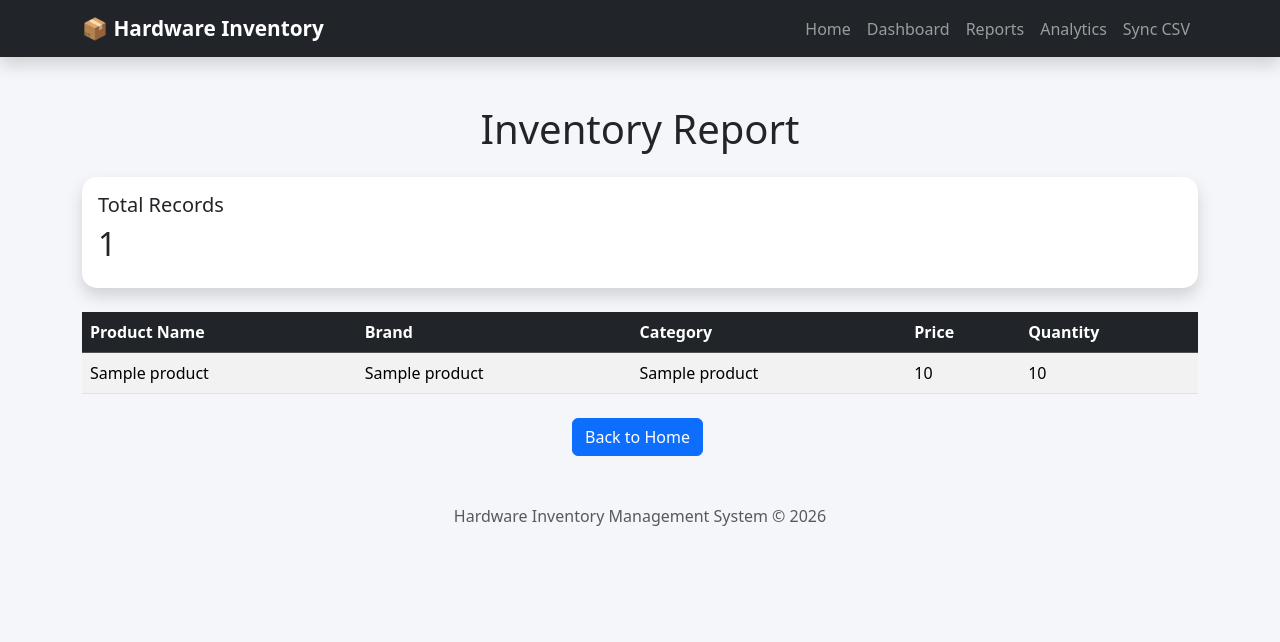
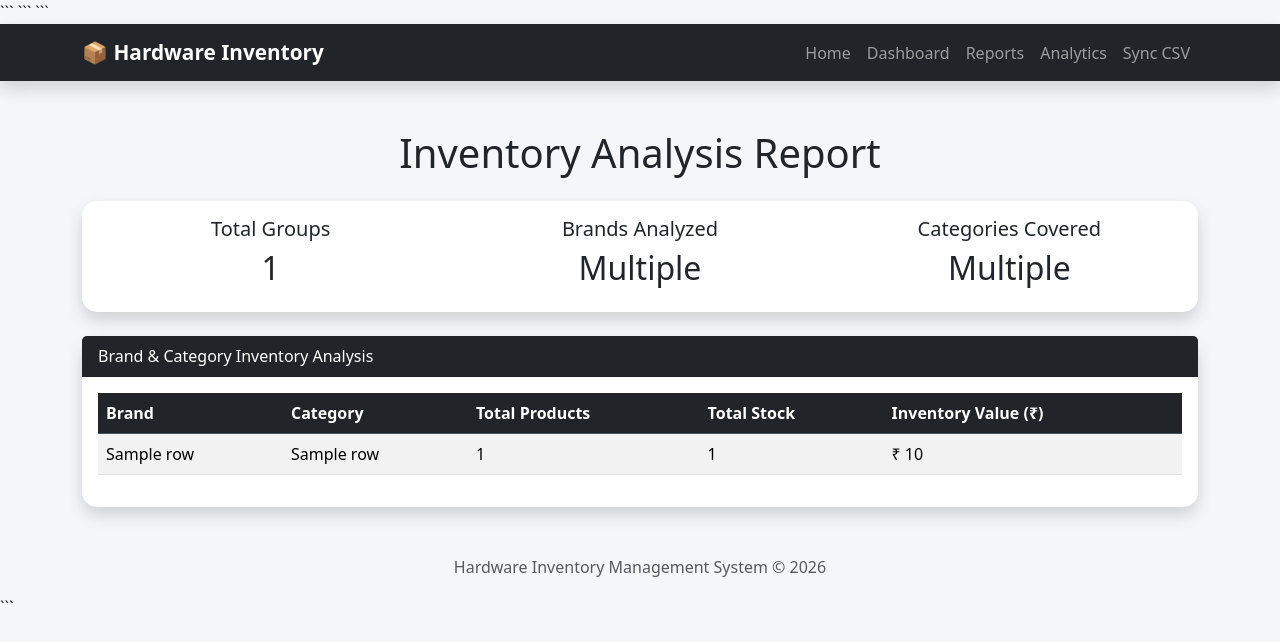
Before and after one commit to Dushyantcoder07/hardware_inventory, a Flask app: template templates/reports.html in a window 1280 px wide. Shown: the top 642 px of the page. Run offline with Flask 3, Linux system fonts and the light colour scheme; the template is opened without the code that fills it: most values are stand-ins (such as "Sample title", 1, 10 or a date in 2020).

Commit message:
impressive join table

````diff
--- a/app.py
+++ b/app.py
@@ -1,7 +1,8 @@
-from flask import Flask, render_template,request,redirect
+from flask import Flask, render_template, request, redirect
 from database import get_connection
 
 app = Flask(__name__)
+
 
 @app.route("/")
 def home():
@@ -13,23 +14,19 @@ def home():
 
     if search:
         cursor.execute(
-            "SELECT * FROM Products WHERE ProductName LIKE ?",
-            ('%' + search + '%',)
+            "SELECT * FROM Products WHERE ProductName LIKE ?", ("%" + search + "%",)
         )
     else:
-        cursor.execute(
-            "SELECT * FROM Products"
-        )
+        cursor.execute("SELECT * FROM Products")
 
     products = cursor.fetchall()
 
     conn.close()
 
     return render_template(
-        "index.html",
-        products=products,
-        total_products=len(products)
+        "index.html", products=products, total_products=len(products)
     )
+
 
 @app.route("/dashboard")
 def dashboard():
@@ -55,10 +52,11 @@ def dashboard():
         "dashboard.html",
         total_products=total_products,
         total_stock=total_stock,
-        total_brands=total_brands
+        total_brands=total_brands,
     )
 
-@app.route("/add",methods=["GET","POST"])
+
+@app.route("/add", methods=["GET", "POST"])
 def add_product():
 
     if request.method == "POST":
@@ -71,10 +69,12 @@ def add_product():
         conn = get_connection()
         cursor = conn.cursor()
 
-        cursor.execute(""" INSERT INTO Products
+        cursor.execute(
+            """ INSERT INTO Products
             (ProductName, Brand, Category, Price, Quantity)
             VALUES (?, ?, ?, ?, ?)""",
-            (product_name,brand,category,price,quantity))
+            (product_name, brand, category, price, quantity),
+        )
 
         conn.commit()
         conn.close()
@@ -83,14 +83,13 @@ def add_product():
 
     return render_template("add_product.html")
 
-@app.route("/edit/<int:id>",methods=["GET","POST"])
+
+@app.route("/edit/<int:id>", methods=["GET", "POST"])
 def edit_product(id):
     conn = get_connection()
     cursor = conn.cursor()
 
-    cursor.execute(
-        "SELECT * FROM Products WHERE ProductID = ?",(id,)
-    )
+    cursor.execute("SELECT * FROM Products WHERE ProductID = ?", (id,))
 
     product = cursor.fetchone()
 
@@ -105,7 +104,8 @@ def edit_product(id):
         conn = get_connection()
         cursor = conn.cursor()
 
-        cursor.execute("""
+        cursor.execute(
+            """
                 UPDATE Products
                 SET ProductName=?,
                 Brand=?,
@@ -113,14 +113,9 @@ def edit_product(id):
                 Price=?,
                 Quantity=?
             WHERE ProductID=?
-        """, (
-        product_name,
-        brand,
-        category,
-        price,
-        quantity,
-        id
-    ))
+        """,
+            (product_name, brand, category, price, quantity, id),
+        )
 
         conn.commit()
         conn.close()
@@ -128,41 +123,41 @@ def edit_product(id):
         return redirect("/")
     return render_template("edit_product.html", product=product)
 
+
 @app.route("/delete/<int:id>")
 def delete_product(id):
     conn = get_connection()
     cursor = conn.cursor()
 
-    cursor.execute(
-                  "DELETE FROM Products WHERE ProductID=?",(id,))
+    cursor.execute("DELETE FROM Products WHERE ProductID=?", (id,))
 
     conn.commit()
     conn.close()
     return redirect("/")
 
+
 @app.route("/analytics")
 def analytics():
 
-    #importing pandas
+    # importing pandas
     import pandas as pd
+
     conn = get_connection()
     query = """SELECT Category,
                 COUNT(*) AS ProductCount
                 FROM Products
                 GROUP BY Category"""
 
-    df = pd.read_sql(query,conn)
+    df = pd.read_sql(query, conn)
 
     conn.close()
 
-    #importing matplot for graph
+    # importing matplot for graph
     import matplotlib.pyplot as plt
-    plt.figure(figsize=(10,6))
 
-    plt.bar(
-    df["Category"],
-    df["ProductCount"]
-    )
+    plt.figure(figsize=(10, 6))
+
+    plt.bar(df["Category"], df["ProductCount"])
 
     plt.title("Products by Category")
     plt.xlabel("Category")
@@ -176,7 +171,7 @@ def analytics():
 
     plt.close()
 
-    #GRAPH-2
+    # GRAPH-2
 
     conn = get_connection()
 
@@ -190,12 +185,9 @@ def analytics():
 
     conn.close()
 
-    plt.figure(figsize=(10,8))
+    plt.figure(figsize=(10, 8))
 
-    plt.barh(
-    df2["Brand"],
-    df2["TotalStock"]
-    )
+    plt.barh(df2["Brand"], df2["TotalStock"])
 
     plt.title("Stock by Brand")
     plt.xlabel("Total Stock")
@@ -210,27 +202,38 @@ def analytics():
     plt.close()
     return render_template("analytics.html")
 
+
 @app.route("/reports")
 def reports():
 
-    conn= get_connection()
+    conn = get_connection()
     cursor = conn.cursor()
 
     cursor.execute("""
-    SELECT
-        p.ProductName,
-        b.BrandName,
-        c.CategoryName,
-        p.Price,
-        p.Quantity
+        SELECT
+            b.BrandName,
+            c.CategoryName,
+            COUNT(*) AS TotalProducts,
+            SUM(p.Quantity) AS TotalStock,
+            SUM(p.Price * p.Quantity) AS InventoryValue
+
         FROM Products p
-    INNER JOIN Brands b
-        ON p.Brand = b.BrandName
-    INNER JOIN Categories c
-        ON p.Category = c.CategoryName
-""")
 
-    report_data= cursor.fetchall()
+        INNER JOIN Brands b
+            ON p.Brand = b.BrandName
+
+        INNER JOIN Categories c
+            ON p.Category = c.CategoryName
+
+        GROUP BY
+            b.BrandName,
+            c.CategoryName
+
+        ORDER BY
+            InventoryValue DESC
+        """)
+
+    report_data = cursor.fetchall()
 
     conn.close()
 
@@ -261,7 +264,7 @@ def import_csv():
                 FROM Products
                 WHERE ProductName = ?
                 """,
-                (product_name,)
+                (product_name,),
             )
 
             existing_product = cursor.fetchone()
@@ -283,8 +286,8 @@ def import_csv():
                         row["Category"],
                         row["Price"],
                         row["Quantity"],
-                        product_name
-                    )
+                        product_name,
+                    ),
                 )
 
             else:
@@ -300,8 +303,8 @@ def import_csv():
                         row["Brand"],
                         row["Category"],
                         row["Price"],
-                        row["Quantity"]
-                    )
+                        row["Quantity"],
+                    ),
                 )
 
         conn.commit()
--- a/templates/reports.html
+++ b/templates/reports.html
@@ -1,16 +1,21 @@
 <!DOCTYPE html>
+
 <html>
 
 <head>
-    <title>Reports</title>
+    <title>Inventory Analysis Report</title>
 
+    ```
     <link href="https://cdn.jsdelivr.net/npm/bootstrap@5.3.3/dist/css/bootstrap.min.css" rel="stylesheet">
 
     <link rel="stylesheet" href="{{ url_for('static', filename='style.css') }}">
+    ```
+
 </head>
 
 <body>
 
+    ```
     <nav class="navbar navbar-expand-lg navbar-dark bg-dark shadow">
 
         <div class="container">
@@ -30,33 +35,23 @@
                 <ul class="navbar-nav ms-auto">
 
                     <li class="nav-item">
-                        <a class="nav-link" href="/">
-                            Home
-                        </a>
+                        <a class="nav-link" href="/">Home</a>
                     </li>
 
                     <li class="nav-item">
-                        <a class="nav-link" href="/dashboard">
-                            Dashboard
-                        </a>
+                        <a class="nav-link" href="/dashboard">Dashboard</a>
                     </li>
 
                     <li class="nav-item">
-                        <a class="nav-link" href="/reports">
-                            Reports
-                        </a>
+                        <a class="nav-link" href="/reports">Reports</a>
                     </li>
 
                     <li class="nav-item">
-                        <a class="nav-link" href="/analytics">
-                            Analytics
-                        </a>
+                        <a class="nav-link" href="/analytics">Analytics</a>
                     </li>
 
                     <li class="nav-item">
-                        <a class="nav-link" href="/import_csv">
-                            Sync CSV
-                        </a>
+                        <a class="nav-link" href="/import_csv">Sync CSV</a>
                     </li>
 
                 </ul>
@@ -70,42 +65,69 @@
     <div class="container mt-5">
 
         <h1 class="text-center mb-4">
-            Inventory Report
+            Inventory Analysis Report
         </h1>
 
         <div class="card shadow p-3 mb-4">
 
-            <h5>Total Records</h5>
+            <div class="row text-center">
 
+                <div class="col-md-4">
+                    <h5>Total Groups</h5>
                     <h2>{{ report_data|length }}</h2>
+                </div>
+
+                <div class="col-md-4">
+                    <h5>Brands Analyzed</h5>
+                    <h2>Multiple</h2>
+                </div>
+
+                <div class="col-md-4">
+                    <h5>Categories Covered</h5>
+                    <h2>Multiple</h2>
+                </div>
 
             </div>
+
+        </div>
+
+        <div class="card shadow">
+
+            <div class="card-header bg-dark text-white">
+                Brand & Category Inventory Analysis
+            </div>
+
+            <div class="card-body">
 
                 <table class="table table-striped table-hover">
 
                     <thead class="table-dark">
 
                         <tr>
-                    <th>Product Name</th>
                             <th>Brand</th>
                             <th>Category</th>
-                    <th>Price</th>
-                    <th>Quantity</th>
+                            <th>Total Products</th>
+                            <th>Total Stock</th>
+                            <th>Inventory Value (₹)</th>
                         </tr>
 
                     </thead>
 
                     <tbody>
 
-                {% for product in report_data %}
+                        {% for row in report_data %}
 
                         <tr>
 
-                    <td>{{ product.ProductName }}</td>
-                    <td>{{ product.BrandName }}</td>
-                    <td>{{ product.CategoryName }}</td>
-                    <td>{{ product.Price }}</td>
-                    <td>{{ product.Quantity }}</td>
+                            <td>{{ row.BrandName }}</td>
+
+                            <td>{{ row.CategoryName }}</td>
+
+                            <td>{{ row.TotalProducts }}</td>
+
+                            <td>{{ row.TotalStock }}</td>
+
+                            <td>₹ {{ "{:,.0f}".format(row.InventoryValue) }}</td>
 
                         </tr>
 
@@ -115,19 +137,19 @@
 
                 </table>
 
-        <div class="text-center mt-4">
-
-            <a href="/" class="btn btn-primary">
-                Back to Home
-            </a>
+            </div>
 
         </div>
 
     </div>
+
     <script src="https://cdn.jsdelivr.net/npm/bootstrap@5.3.3/dist/js/bootstrap.bundle.min.js"></script>
+
     <footer class="text-center mt-5 mb-3 text-muted">
         Hardware Inventory Management System © 2026
     </footer>
+    ```
+
 </body>
 
 </html>
````
Lines whose indentation alone changed are shown as unchanged.
